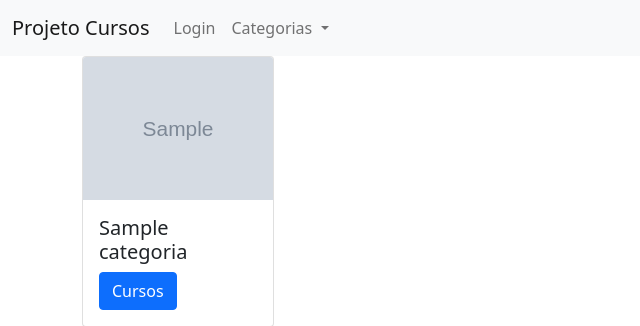
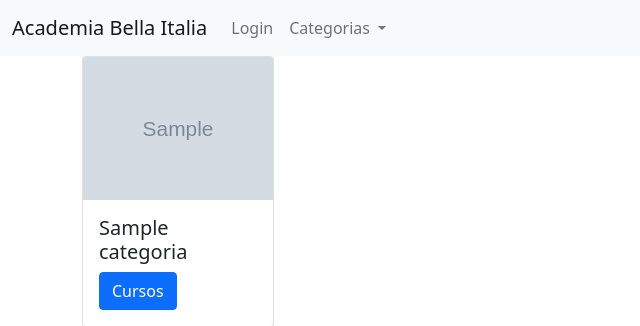
Before and after one commit to AlessandroSiciliano/Projeto-Final-praTi-PHP, a PHP site: page / in a window 1280 px wide. Shown: the top 326 px of the page, without its empty margins (0-640 px from the left). Run offline with PHP 8.4, Linux system fonts and the light colour scheme; tables that the repository leaves empty or names only in its code hold one stand-in row (values such as "Sample post"); grey boxes marked "Sample" are stand-in pictures.

Commit message:
template.php

```diff
--- a/pf/view/template.php
+++ b/pf/view/template.php
@@ -13,7 +13,7 @@
   <body>
 <nav class="navbar navbar-expand-lg navbar-light bg-light">
   <div class="container-fluid">
-    <a class="navbar-brand" href="#">Projeto Cursos</a>
+    <a class="navbar-brand" href="#">Academia Bella Italia</a>
     <button class="navbar-toggler" type="button" data-bs-toggle="collapse" data-bs-target="#navbarSupportedContent" aria-controls="navbarSupportedContent" aria-expanded="false" aria-label="Toggle navigation">
       <span class="navbar-toggler-icon"></span>
     </button>
```
